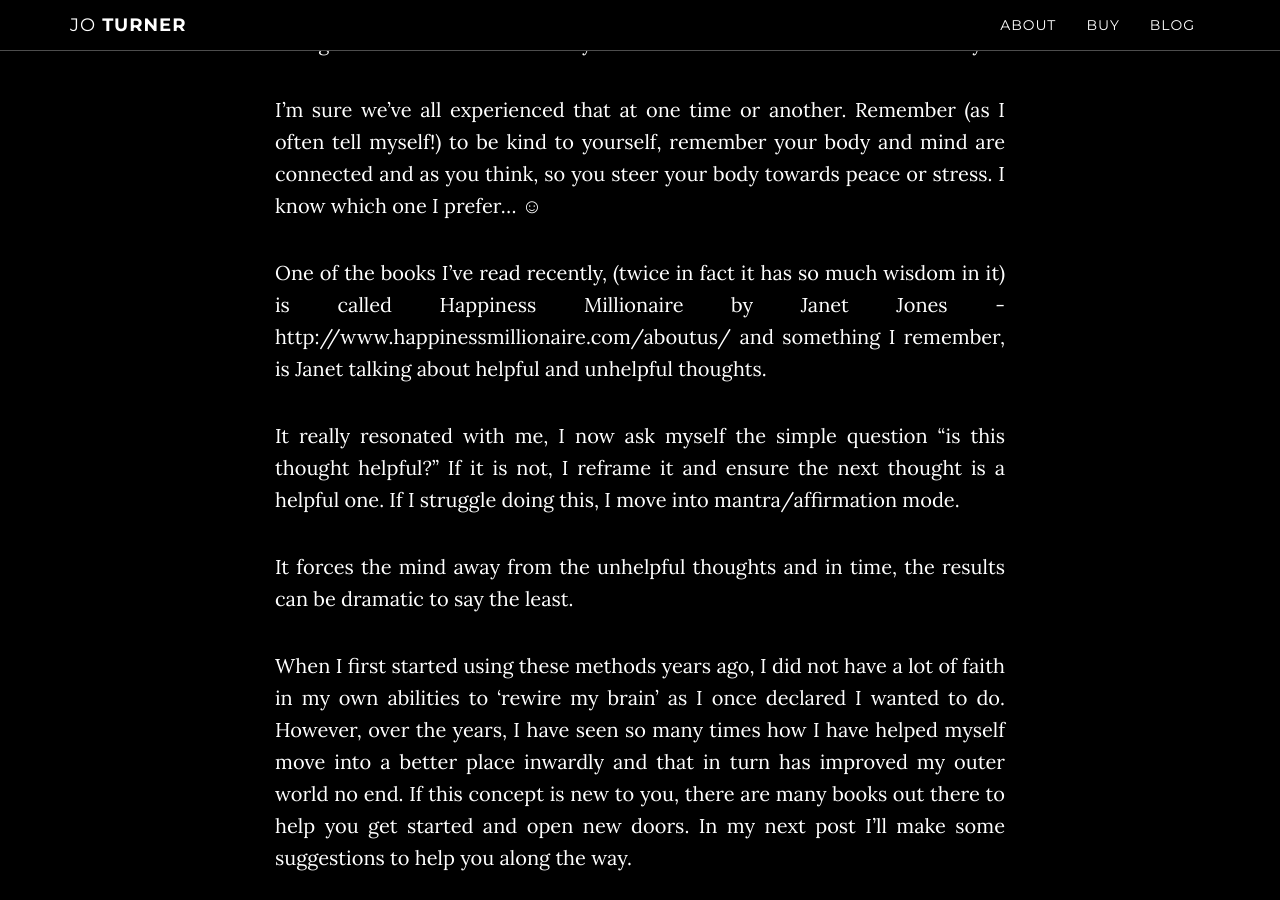
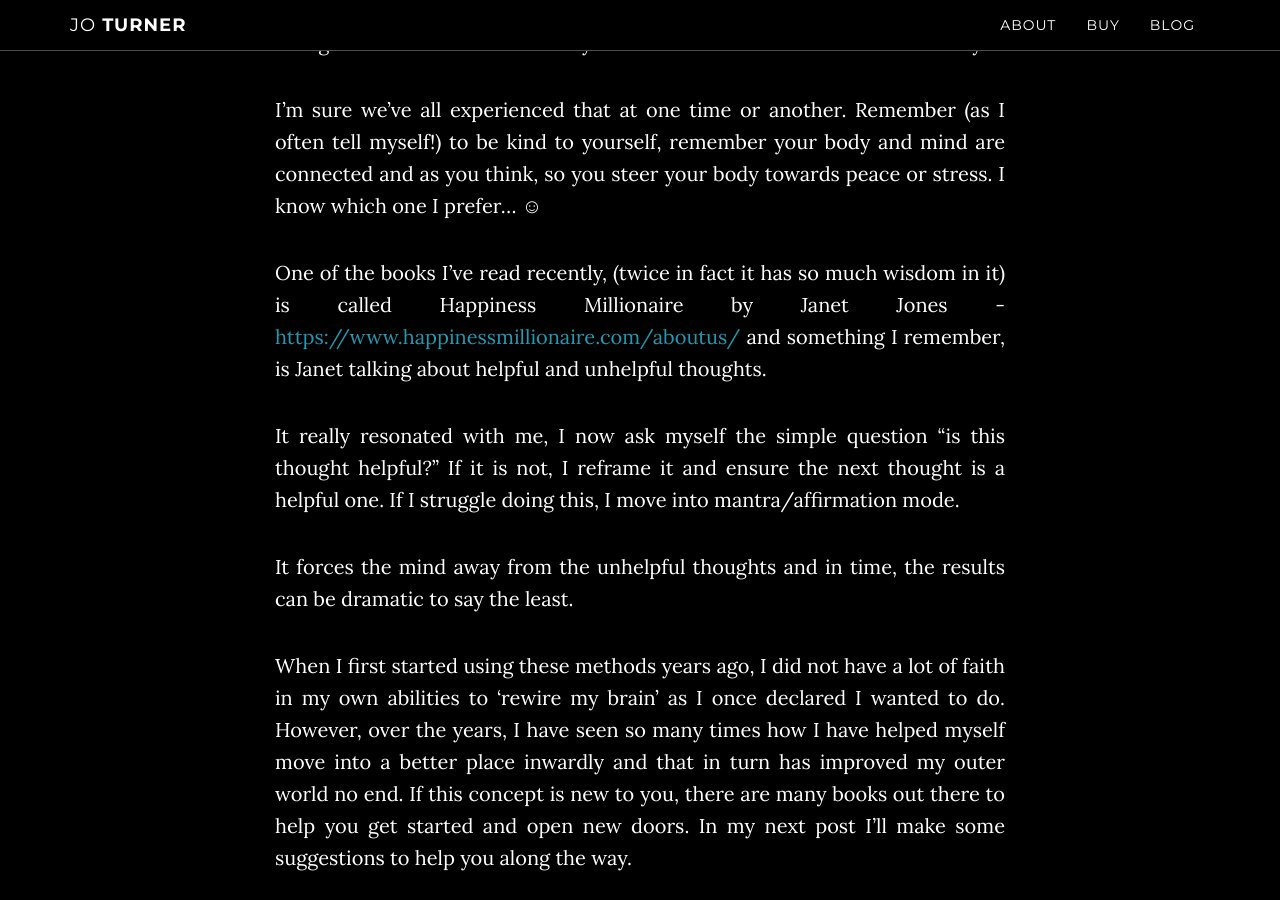
Before and after one commit to cardsfromtheedge/cardsfromtheedge.github.io, a Jekyll site: the page built from _posts/2017-09-01-very-much-on-the-Edge.md, in a window 1280 px wide and 900 px high, scrolled down 2252 px. Built offline with Jekyll 4.4.1, drawn with Linux system fonts in a browser that asks for light colours; some of the changed lines change nothing that is shown.

Commit message:
Update 2017-09-01-very-much-on-the-Edge.md

```diff
--- a/_posts/2017-09-01-very-much-on-the-Edge.md
+++ b/_posts/2017-09-01-very-much-on-the-Edge.md
@@ -28,7 +28,7 @@ Over the years I can now see objectively, when I’ve not helped myself have a b
 
 I’m sure we’ve all experienced that at one time or another. Remember (as I often tell myself!) to be kind to yourself, remember your body and mind are connected and as you think, so you steer your body towards peace or stress. I know which one I prefer… ☺
 
-One of the books I’ve read recently, (twice in fact it has so much wisdom in it) is called Happiness Millionaire by Janet Jones - http://www.happinessmillionaire.com/aboutus/ and something I remember, is Janet talking about helpful and unhelpful thoughts.
+One of the books I’ve read recently, (twice in fact it has so much wisdom in it) is called Happiness Millionaire by Janet Jones - <a href=":http://www.happinessmillionaire.com/aboutus/">https://www.happinessmillionaire.com/aboutus/</a> and something I remember, is Janet talking about helpful and unhelpful thoughts.
 
 It really resonated with me, I now ask myself the simple question “is this thought helpful?” If it is not, I reframe it and ensure the next thought is a helpful one. If I struggle doing this, I move into mantra/affirmation mode.
 
```
